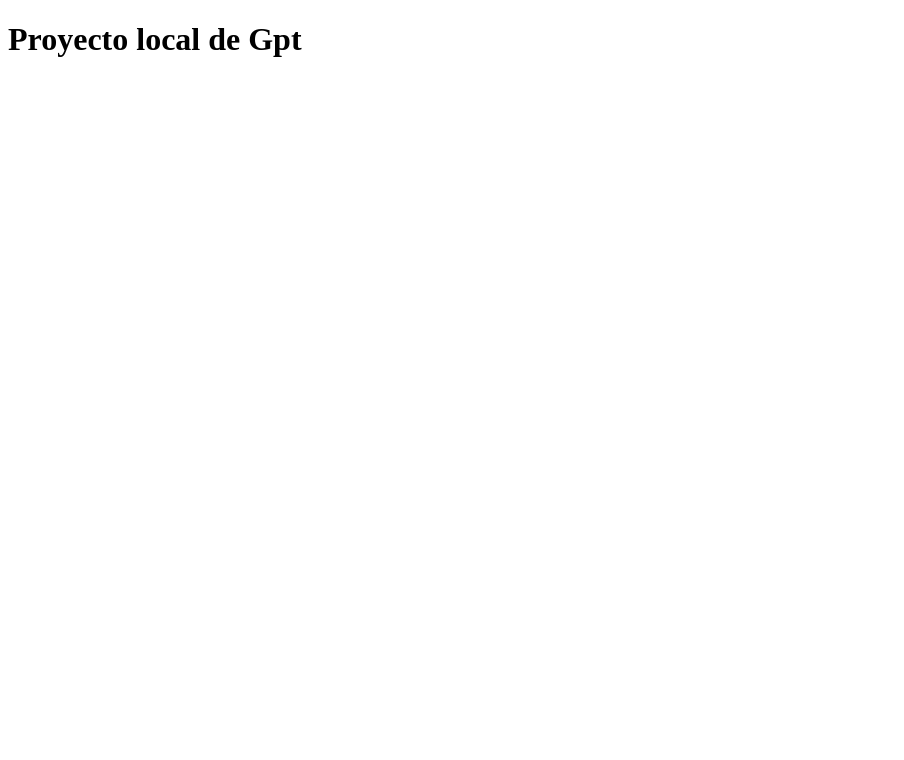
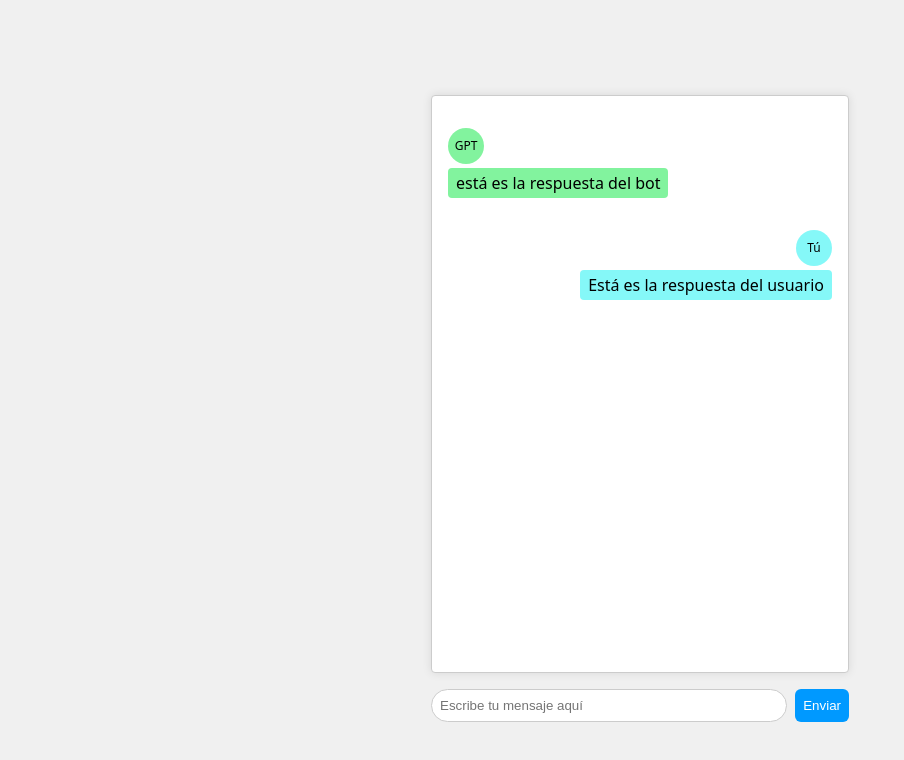
Before and after one commit to Ymbossio/GPT-2.0-Local, a plain HTML site: page index.html in a window 1280 px wide. Shown: the whole page, without its empty margins (0-904 px from the left). Drawn offline with Linux system fonts and the light colour scheme.

Commit message:
agregando estilos

```diff
--- a/index.html
+++ b/index.html
@@ -4,8 +4,136 @@
     <meta charset="UTF-8">
     <meta name="viewport" content="width=device-width, initial-scale=1.0">
     <title>Gpt local 2.0</title>
+
+    <style>
+        body{
+            font-family: system-ui, -apple-system, BlinkMacSystemFont, 'Segoe UI', Roboto, Oxygen, Ubuntu, Cantarell, 'Open Sans', 'Helvetica Neue', sans-serif;
+            background: #f0f0f0;
+            display: grid;
+            place-content: center;
+            height: 100dvh;
+        }
+
+        main{
+            width: 400px;
+            max-width: 100%;
+            height: 70vh;
+            background: #fff;
+            border: 1px solid #ccc;
+            border-radius: 4px;
+            box-shadow: 0 0 10px rgba(0, 0, 0, 0.1);
+            padding: 8px;
+            margin-bottom: 16px;
+            overflow-y: auto;
+        }
+
+        ul{
+            display: flex;
+            flex-direction: column;
+            list-style: none;
+            padding: 0;
+        }
+
+        .message{
+            display: flex;
+            flex-direction: column;
+            margin: 4px 0;
+            padding: 4px 8px;
+
+            span{
+                width: 36px;
+                height: 36px;
+                background: #eee;
+                font-size: 12px;
+                font-weight: 500;
+                display:flex;
+                justify-content: center;
+                align-items: center;
+                border-radius: 999999px;
+            }
+
+            p{
+                padding: 4px 8px;
+                border-radius: 4px;
+                margin-top: 4px;
+            }
+
+            &.user{
+                align-self: flex-end;
+                align-items: flex-end;
+                span, p{
+                    background-color: rgb(133, 248, 248);
+                }
+            }
+
+            &.bot{
+                align-self: flex-start;
+                span, p{
+                    background-color: rgb(130, 243, 158);
+                }
+            }
+        }
+
+        form{
+            display: flex;
+            input{
+                border-radius: 99999px;
+                flex-grow: 1;
+                border: 0;
+                padding: 8px;
+                margin-right: 8px;
+                border: 1px solid #ccc
+            }
+
+            button{
+                background: #09f;
+                border: 0;
+                color: white;
+                border-radius: 6px;
+                cursor: pointer;
+                padding: 8px;
+                transition: background .3s ease;
+
+                &:hover{
+                 background: rgb(0, 104, 200);
+                }
+            }
+        }
+
+    </style>
+
+    <script type="module">
+
+    </script>
+
 </head>
 <body>
-    <h1>Proyecto local de Gpt</h1>
+   <main>
+    <ul>
+        <li class="message bot">
+            <span>GPT</span>
+            <p>está es la respuesta del bot</p>
+
+        </li>
+
+        <li class="message user">
+            <span>Tú</span>
+            <p>Está es la respuesta del usuario</p>
+        </li>
+    </ul>
+   </main>
+
+
+   <form>
+        <input name="message" placeholder="Escribe tu mensaje aquí">
+        <button>Enviar </button>
+   </form>
+
+   <template id="message-template">
+    <li class="message">
+        <p></p>
+        <p></p>
+    </li>
+   </template>
 </body>
 </html>
```
